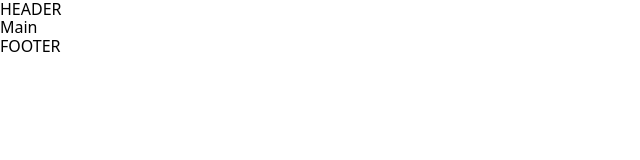
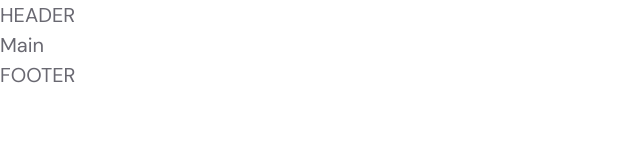
Before and after one commit to IhorStatsenko/logoipsum, a plain HTML site: page index.html in a window 1280 px wide. Shown: the whole page, without its empty margins (0-640 px from the left). Drawn offline with nearby package versions, Linux system fonts and the light colour scheme.

Commit message:
add color and font vars

```diff
--- a/css/styles.css
+++ b/css/styles.css
@@ -15,3 +15,34 @@
   font-weight: 400;
   font-style: normal;
 } */
+:root {
+  --color-brand-main: #ff7143;
+  --color-brand-main-active: #9f3919;
+  --color-brand-second: #5454d4;
+  --color-brand-main-tsp: rgb(255 113 67 / 0.27);
+  --color-bg-light: #fff;
+  --color-bg-light-tsp: rgb(255 255 255 / 0);
+  --color-text-main: #696871;
+  --color-text-accent: #19191b;
+  --color-text-inverted: #fff;
+  --color-card-text-price: #1d293f;
+  --color-card-bg: #f8f8f8;
+  --color-card-btn-border: #eae9f2;
+  --color-input-placeholder: #000;
+  --color-shadow: rgba(1, 0.4, 0.2, 0.3);
+
+  --font-main: 'DM Sans', serif;
+  --font-second: 'Mulish', serif;
+}
+
+body {
+  font-family: var(--font-main);
+  font-optical-sizing: auto;
+  font-size: 20px;
+  font-weight: 400;
+  font-style: normal;
+  line-height: 30px;
+  color: var(--color-text-main);
+
+  background-color: var(--color-bg-light);
+}
```
